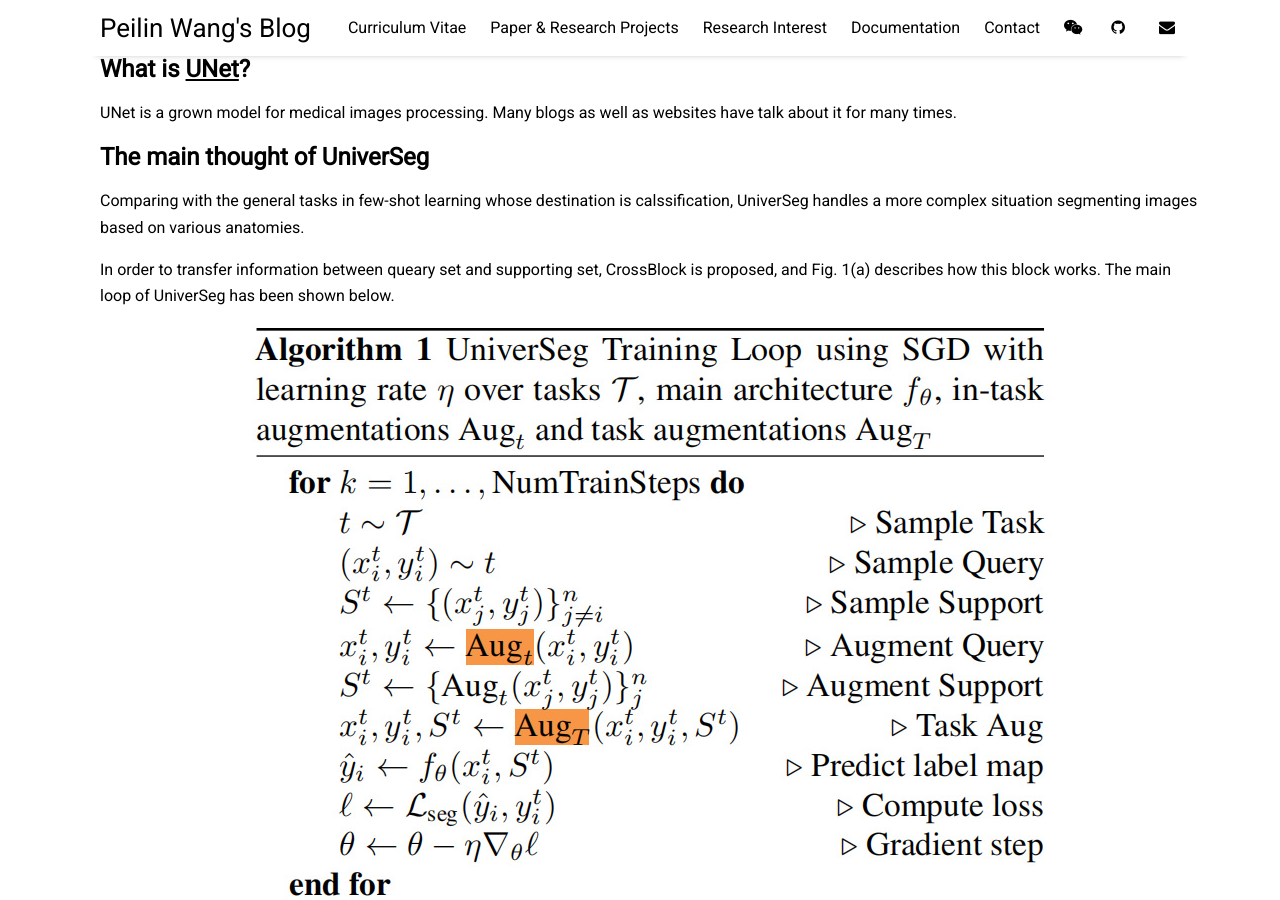
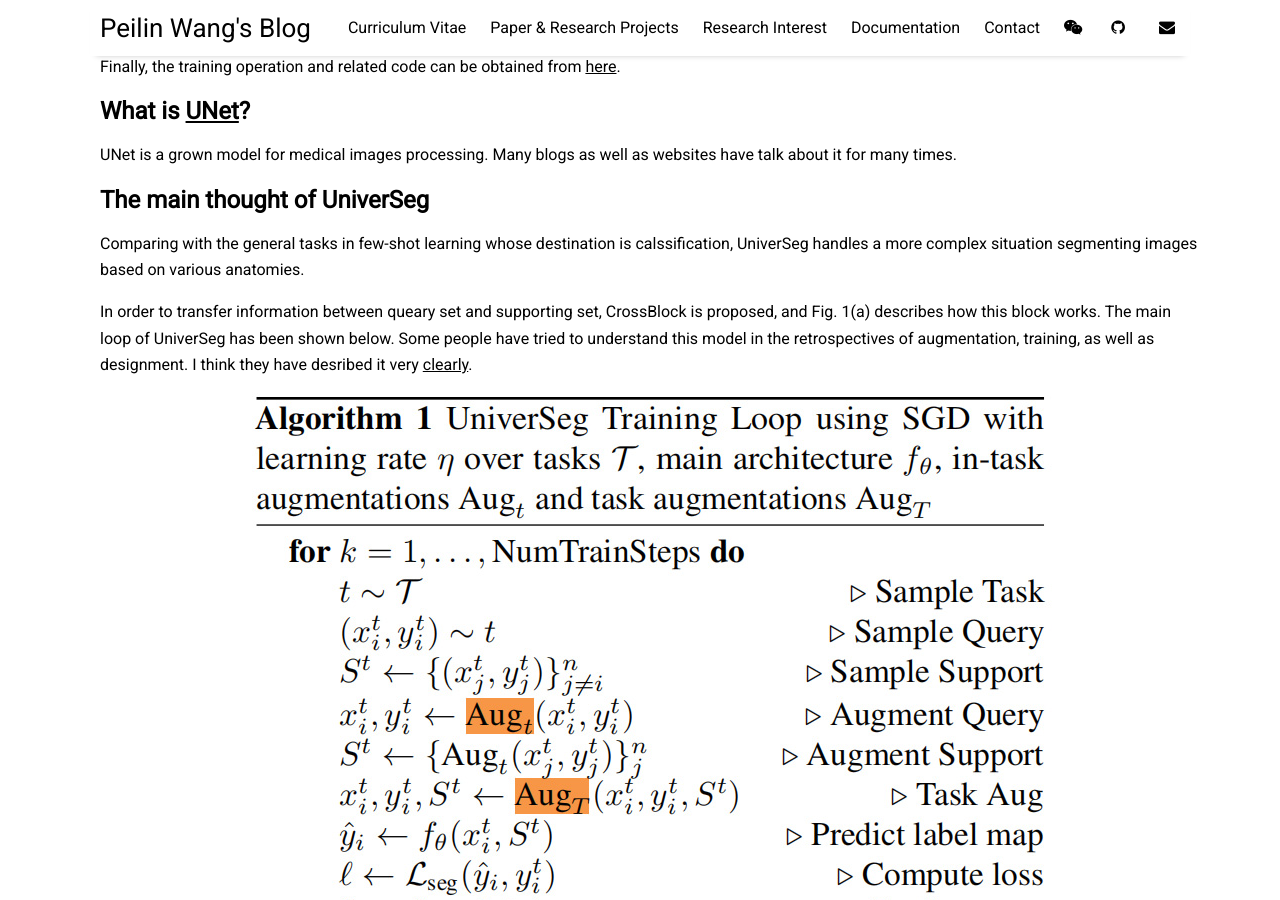
Before and after one commit to peilin-wang-git/peilin-wang-git.github.io, a Jekyll site: the page built from _posts/2023-08-06-PaperReading-MedicalLargeModel.md, in a window 1280 px wide and 900 px high, scrolled down 2822 px. Built offline with Jekyll 4.4.1, drawn with Linux system fonts in a browser that asks for light colours; nearby versions of some CDN libraries; some of the changed text lies outside the part shown.

Commit message:
Update 2023-08-06-PaperReading-MedicalLargeModel.md

```diff
--- a/_posts/2023-08-06-PaperReading-MedicalLargeModel.md
+++ b/_posts/2023-08-06-PaperReading-MedicalLargeModel.md
@@ -12,6 +12,8 @@ image: paper-reading-1-1.jpg
 ## Introduction
 
 This study introduces a novel large medical image segmentation model named UniverSeg, designed to effectively segment images encompassing diverse anatomies, image modalities, or labels that extend beyond the boundaries of the training dataset. UniverSeg is rooted in the principles of meta learning / few-shot learning, thereby shifting the paradigm of training deep-learning models from merely 'learning to reflect' to the more sophisticated concept of 'learning to learn'. Concurrently, the architecture of UniverSeg draws inspiration from the UNet model, leveraging its structural attributes to enhance segmentation capabilities. By combining the advancements of meta and few-shot learning with the foundational framework of UNet, UniverSeg represents a pioneering approach in addressing the challenges of versatile medical image segmentation tasks.
+
+This might be the first large medical image used for segmentation, and the cross of few-shot learning and UNet make this work meaningful.
 
 **KEY WORDS: Meta learning / few-shot learning, UNet model, large model.**
 
@@ -36,9 +38,8 @@ UNet is a grown model for medical images processing. Many blogs as well as websi
 ## The main thought of UniverSeg
 Comparing with the general tasks in few-shot learning whose destination is calssification, UniverSeg handles a more complex situation segmenting images based on various anatomies.
 
-In order to transfer information between queary set and supporting set, CrossBlock is proposed, and Fig. 1(a) describes how this block works. The main loop of UniverSeg has been shown below.
+In order to transfer information between queary set and supporting set, CrossBlock is proposed, and Fig. 1(a) describes how this block works. The main loop of UniverSeg has been shown below. Some people have tried to understand this model in the retrospectives of augmentation, training, as well as designment. I think they have desribed it very [clearly](https://blog.csdn.net/qq_40943760/article/details/130493000).
 ![Profile Picture](https://github.com/peilin-wang-git/peilin-wang-git.github.io/raw/main/assets/img/paper-reading-1-4.jpg)
 
 ## Original
-
 To read the original paper, please [press here](https://universeg.csail.mit.edu/).
```
